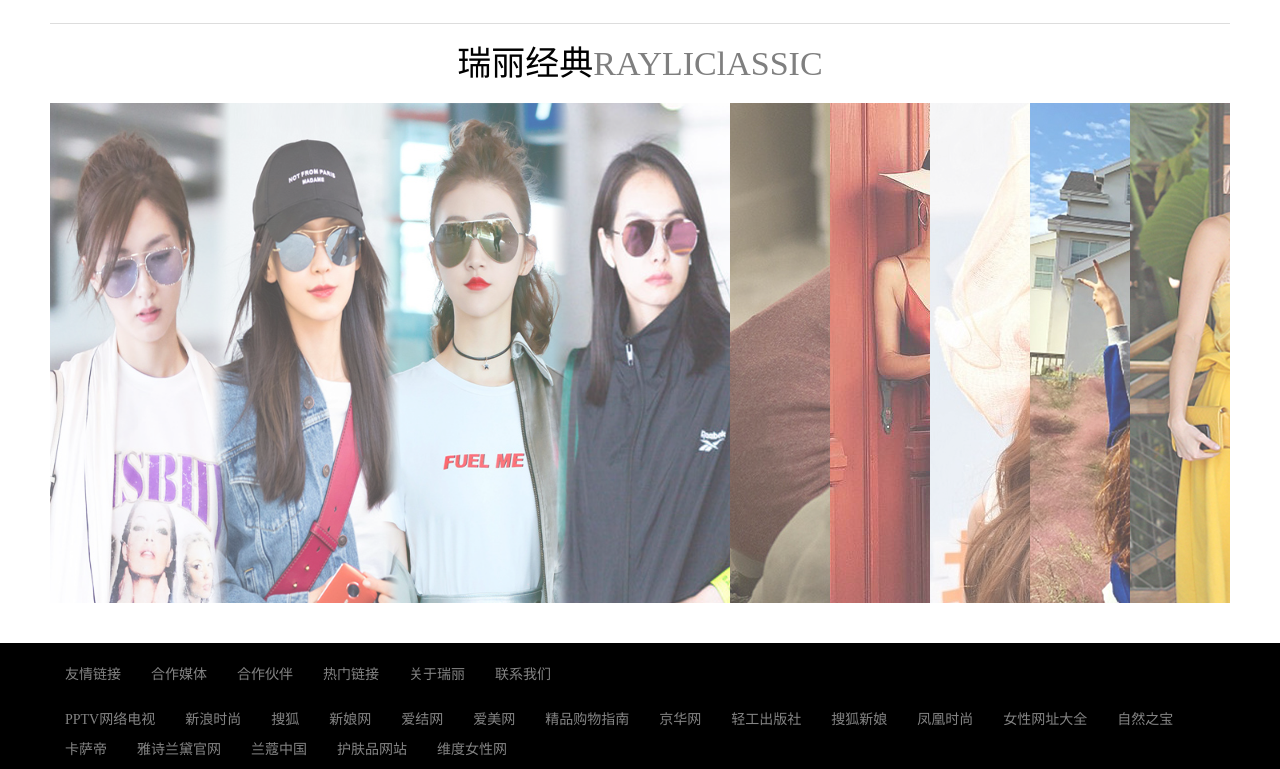
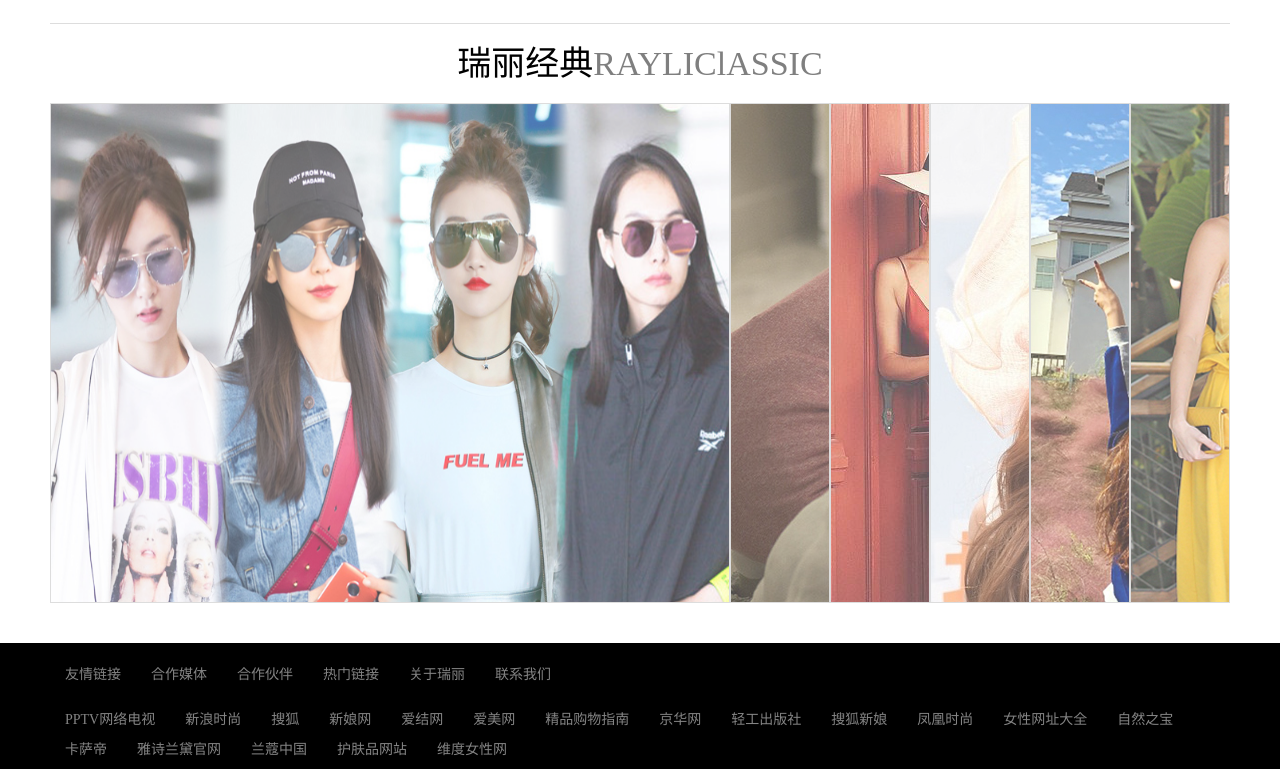
Before and after one commit to SanchunPeng/RayliWeb, a plain HTML site: page index.html in a window 1280 px wide. Shown: the part 1489-2258 px from the top of the page. Drawn offline with nearby package versions, Linux system fonts and the light colour scheme.

Commit message:
修改样式

```diff
--- a/css/index.css
+++ b/css/index.css
@@ -116,7 +116,7 @@
 .content_two{height:620px;}
 .content_two_accordion_title{height:80px;line-height: 80px;font-size: 34px;border-top:1px solid #DDDDDD;text-align: center;margin-top:20px;}
 .content_two_accordion_img{width:1180px;height:500px;position:relative;}
-.content_two_accordion_img ul li{height:500px;overflow: hidden;float:left;}
+.content_two_accordion_img ul li{height:500px;overflow: hidden;float:left;border:1px solid #DDDDDD;}
 .content_two_accordion_img ul li img{opacity:0.7;}
 .accordion_img_show{width:680px;}
 .accordion_img_show img{width:100%;height:100%;}
```
